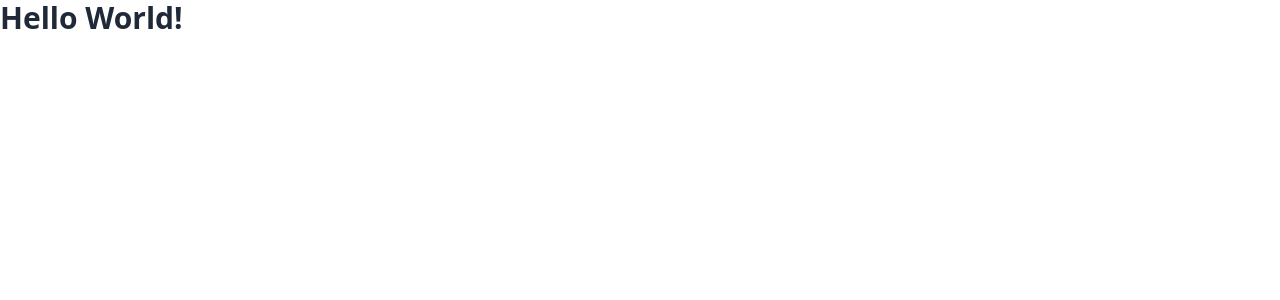
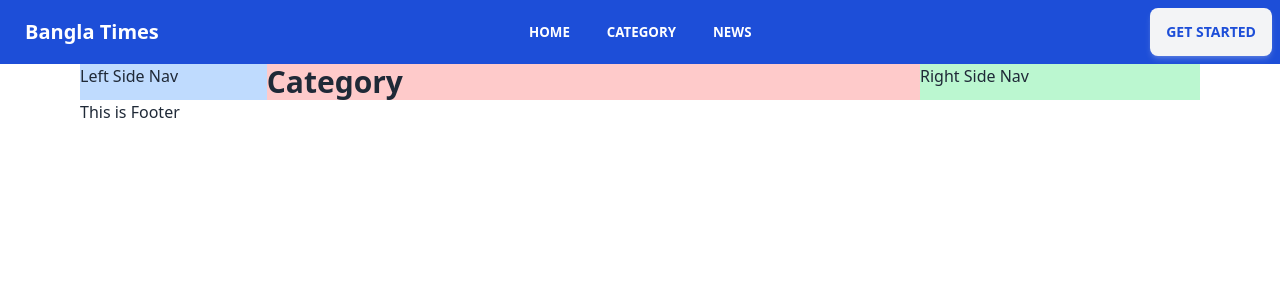
Before and after one commit to 10Sadique/bangla-times-client, a React (Create React App) app: page /category/1 in a window 1280 px wide. Shown: the top 300 px of the page. Built offline with nearby package versions, Linux system fonts and the light colour scheme.

Commit message:
layout, routes & navbar added

```diff
--- a/src/App.js
+++ b/src/App.js
@@ -1,7 +1,10 @@
+import { RouterProvider } from 'react-router-dom';
+import { router } from './routes/Routes';
+
 function App() {
     return (
         <div>
-            <h1 className="text-3xl font-bold">Hello World!</h1>
+            <RouterProvider router={router} />
         </div>
     );
 }
--- a/src/layout/Main.js
+++ b/src/layout/Main.js
@@ -21,8 +21,8 @@ const Main = () => {
                         <RightSideNav />
                     </div>
                 </div>
+                <Footer />
             </div>
-            <Footer /
         </>
     );
 };
--- /dev/null
+++ b/src/pages/Category.js
@@ -0,0 +1,11 @@
+import React from 'react';
+
+const Category = () => {
+    return (
+        <div>
+            <h2 className="font-bold text-3xl">Category</h2>
+        </div>
+    );
+};
+
+export default Category;
--- /dev/null
+++ b/src/pages/Home.js
@@ -0,0 +1,11 @@
+import React from 'react';
+
+const Home = () => {
+    return (
+        <div>
+            <h1 className="font-bold text-3xl">Home</h1>
+        </div>
+    );
+};
+
+export default Home;
--- /dev/null
+++ b/src/pages/News.js
@@ -0,0 +1,11 @@
+import React from 'react';
+
+const News = () => {
+    return (
+        <div>
+            <h2 className="font-bold text-3xl">News</h2>
+        </div>
+    );
+};
+
+export default News;
--- /dev/null
+++ b/src/pages/Shared/Footer.js
@@ -0,0 +1,7 @@
+import React from 'react';
+
+const Footer = () => {
+    return <div>This is Footer</div>;
+};
+
+export default Footer;
--- /dev/null
+++ b/src/pages/Shared/Header.js
@@ -0,0 +1,71 @@
+import React from 'react';
+import { Link } from 'react-router-dom';
+
+const Header = () => {
+    return (
+        <div>
+            <div className="navbar bg-blue-700 text-white">
+                <div className="navbar-start">
+                    <div className="dropdown">
+                        <label tabIndex={0} className="btn btn-ghost lg:hidden">
+                            <svg
+                                xmlns="http://www.w3.org/2000/svg"
+                                fill="none"
+                                viewBox="0 0 24 24"
+                                strokeWidth={1.5}
+                                stroke="currentColor"
+                                className="w-6 h-6"
+                            >
+                                <path
+                                    strokeLinecap="round"
+                                    strokeLinejoin="round"
+                                    d="M3.75 6.75h16.5M3.75 12h16.5m-16.5 5.25h16.5"
+                                />
+                            </svg>
+                        </label>
+                        <div
+                            tabIndex={0}
+                            className="menu menu-compact dropdown-content mt-3 p-2 shadow bg-blue-600 rounded-box w-52 text-left"
+                        >
+                            <Link className="btn btn-ghost" to={`/home`}>
+                                Home
+                            </Link>
+                            <Link className="btn btn-ghost" to={`/home`}>
+                                Category
+                            </Link>
+                            <Link className="btn btn-ghost" to={`/home`}>
+                                News
+                            </Link>
+                        </div>
+                    </div>
+                    <Link
+                        to={`/`}
+                        className="btn btn-ghost normal-case text-xl"
+                    >
+                        Bangla Times
+                    </Link>
+                </div>
+                <div className="navbar-center hidden lg:flex">
+                    <div className="menu menu-horizontal p-0">
+                        <Link className="btn btn-ghost" to={`/home`}>
+                            Home
+                        </Link>
+                        <Link className="btn btn-ghost" to={`/home`}>
+                            Category
+                        </Link>
+                        <Link className="btn btn-ghost" to={`/home`}>
+                            News
+                        </Link>
+                    </div>
+                </div>
+                <div className="navbar-end">
+                    <Link className="btn text-blue-700 bg-gray-100 border-0 hover:bg-gray-200 shadow-md shadow-gray-100/20 transition-all duration-300">
+                        Get started
+                    </Link>
+                </div>
+            </div>
+        </div>
+    );
+};
+
+export default Header;
--- /dev/null
+++ b/src/pages/Shared/LeftSideNav.js
@@ -0,0 +1,7 @@
+import React from 'react';
+
+const LeftSideNav = () => {
+    return <div>Left Side Nav</div>;
+};
+
+export default LeftSideNav;
--- /dev/null
+++ b/src/pages/Shared/RightSideNav.js
@@ -0,0 +1,7 @@
+import React from 'react';
+
+const RightSideNav = () => {
+    return <div>Right Side Nav</div>;
+};
+
+export default RightSideNav;
--- /dev/null
+++ b/src/routes/Routes.js
@@ -0,0 +1,18 @@
+import { createBrowserRouter } from 'react-router-dom';
+import Main from '../layout/Main';
+import Category from '../pages/Category';
+import Home from '../pages/Home';
+import News from '../pages/News';
+
+export const router = createBrowserRouter([
+    {
+        path: '/',
+        element: <Main />,
+        children: [
+            { path: '/', element: <Home /> },
+            { path: '/home', element: <Home /> },
+            { path: '/news/:id', element: <News /> },
+            { path: '/category/:id', element: <Category /> },
+        ],
+    },
+]);
```
